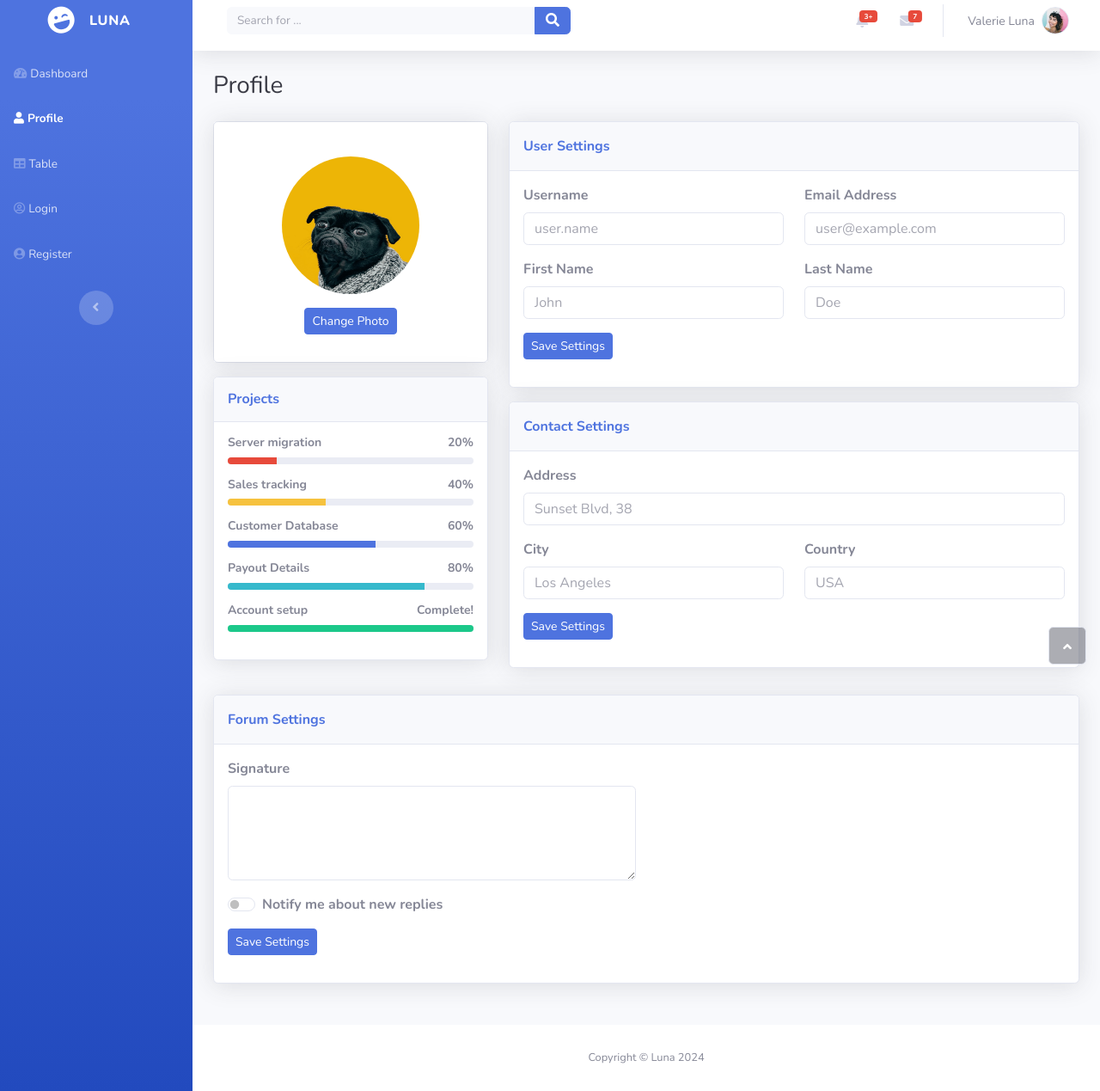
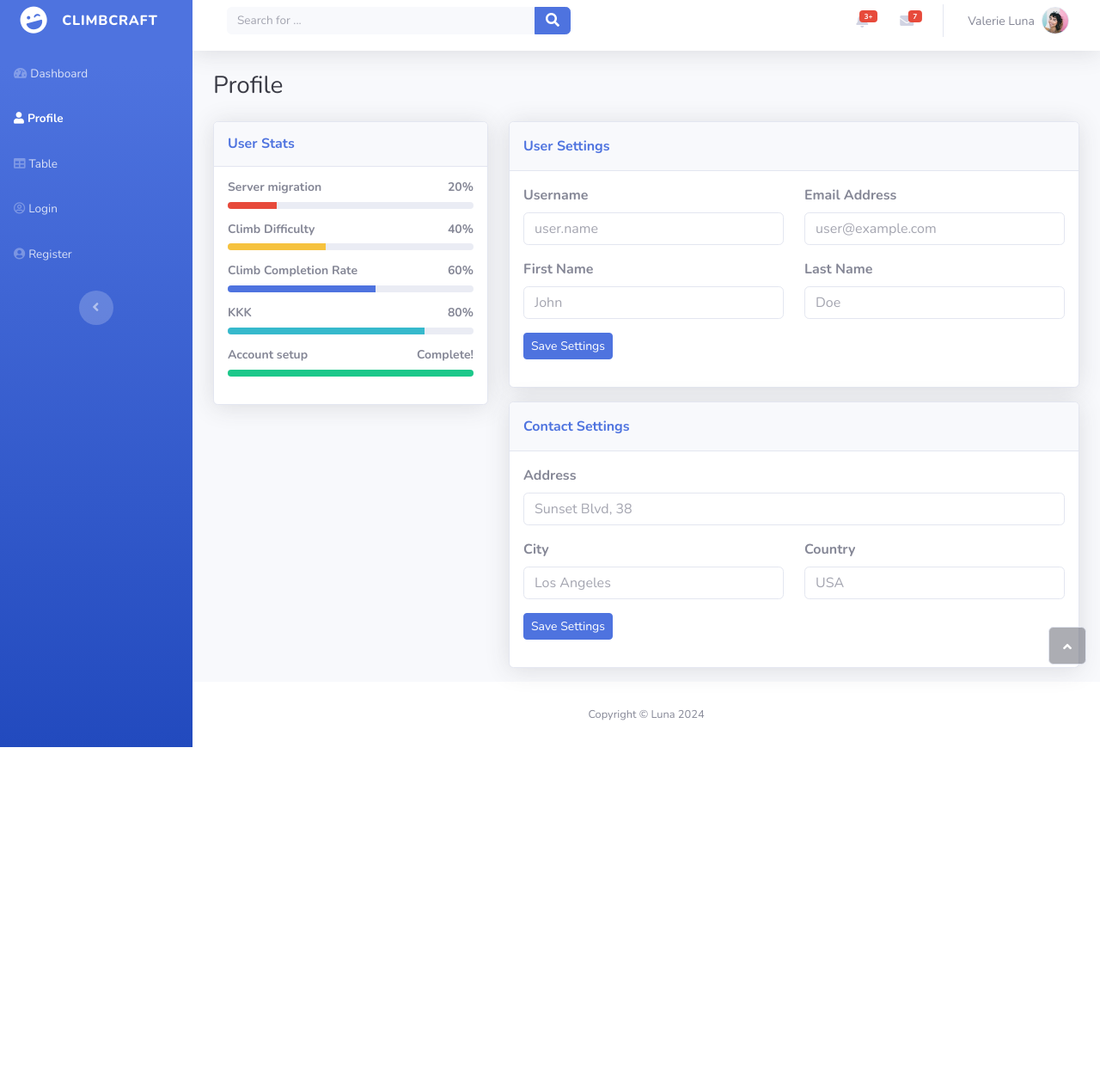
Before and after one commit to IsaacC-245/ClimbCraft, a plain HTML site: page climcraft_fe/profile.html in a window 1280 px wide. Shown: the part 11-1280 px from the top of the page at 86% size. After the commit the page ends 880 px from the top, so only its background shows below. Drawn offline with nearby package versions, Linux system fonts and the light colour scheme.

Commit message:
Update profile.html

```diff
--- a/climcraft_fe/profile.html
+++ b/climcraft_fe/profile.html
@@ -4,9 +4,9 @@
 <head>
 	<meta charset="utf-8">
 	<meta name="viewport" content="width=device-width, initial-scale=1.0, shrink-to-fit=no">
-	<title>Profile - Luna</title>
+	<title>Profile - ClimbCraft</title>
 	<meta name="description"
-		content="Luna would be a performance optimization tool for women, offering training schedules that adapt to their menstrual cycle, aiming to maximize performance and recovery by leveraging hormonal fluctuation insights.">
+		content="ClimbCraft would be a performance optimization tool for women, offering training schedules that adapt to their menstrual cycle, aiming to maximize performance and recovery by leveraging hormonal fluctuation insights.">
 	<link rel="stylesheet" href="assets/bootstrap/css/bootstrap.min.css">
 	<link rel="stylesheet"
 		href="https://fonts.googleapis.com/css?family=Nunito:200,200i,300,300i,400,400i,600,600i,700,700i,800,800i,900,900i&amp;display=swap">
@@ -19,7 +19,7 @@
 			<div class="container-fluid d-flex flex-column p-0"><a
 					class="navbar-brand d-flex justify-content-center align-items-center sidebar-brand m-0" href="#">
 					<div class="sidebar-brand-icon rotate-n-15"><i class="fas fa-laugh-wink"></i></div>
-					<div class="sidebar-brand-text mx-3"><span>Luna</span></div>
+					<div class="sidebar-brand-text mx-3"><span>ClimbCraft</span></div>
 				</a>
 				<hr class="sidebar-divider my-0">
 				<ul class="navbar-nav text-light" id="accordionSidebar">
@@ -183,16 +183,9 @@
 					<h3 class="text-dark mb-4">Profile</h3>
 					<div class="row mb-3">
 						<div class="col-lg-4">
-							<div class="card mb-3">
-								<div class="card-body text-center shadow"><img class="rounded-circle mb-3 mt-4"
-										src="assets/img/dogs/image2.jpeg" width="160" height="160">
-									<div class="mb-3"><button class="btn btn-primary btn-sm" type="button">Change
-											Photo</button></div>
-								</div>
-							</div>
 							<div class="card shadow mb-4">
 								<div class="card-header py-3">
-									<h6 class="text-primary fw-bold m-0">Projects</h6>
+									<h6 class="text-primary fw-bold m-0">User Stats</h6>
 								</div>
 								<div class="card-body">
 									<h4 class="small fw-bold">Server migration<span class="float-end">20%</span></h4>
@@ -201,19 +194,19 @@
 											aria-valuemax="100" style="width: 20%;"><span
 												class="visually-hidden">20%</span></div>
 									</div>
-									<h4 class="small fw-bold">Sales tracking<span class="float-end">40%</span></h4>
+									<h4 class="small fw-bold">Climb Difficulty<span class="float-end">40%</span></h4>
 									<div class="progress progress-sm mb-3">
 										<div class="progress-bar bg-warning" aria-valuenow="40" aria-valuemin="0"
 											aria-valuemax="100" style="width: 40%;"><span
 												class="visually-hidden">40%</span></div>
 									</div>
-									<h4 class="small fw-bold">Customer Database<span class="float-end">60%</span></h4>
+									<h4 class="small fw-bold">Climb Completion Rate<span class="float-end">60%</span></h4>
 									<div class="progress progress-sm mb-3">
 										<div class="progress-bar bg-primary" aria-valuenow="60" aria-valuemin="0"
 											aria-valuemax="100" style="width: 60%;"><span
 												class="visually-hidden">60%</span></div>
 									</div>
-									<h4 class="small fw-bold">Payout Details<span class="float-end">80%</span></h4>
+									<h4 class="small fw-bold">KKK<span class="float-end">80%</span></h4>
 									<div class="progress progress-sm mb-3">
 										<div class="progress-bar bg-info" aria-valuenow="80" aria-valuemin="0"
 											aria-valuemax="100" style="width: 80%;"><span
@@ -336,31 +329,6 @@
 							</div>
 						</div>
 					</div>
-					<div class="card shadow mb-5">
-						<div class="card-header py-3">
-							<p class="text-primary m-0 fw-bold">Forum Settings</p>
-						</div>
-						<div class="card-body">
-							<div class="row">
-								<div class="col-md-6">
-									<form>
-										<div class="mb-3"><label class="form-label"
-												for="signature"><strong>Signature</strong><br></label><textarea
-												class="form-control" id="signature" rows="4"
-												name="signature"></textarea></div>
-										<div class="mb-3">
-											<div class="form-check form-switch"><input class="form-check-input"
-													type="checkbox" id="formCheck-1"><label class="form-check-label"
-													for="formCheck-1"><strong>Notify me about new
-														replies</strong></label></div>
-										</div>
-										<div class="mb-3"><button class="btn btn-primary btn-sm" type="submit">Save
-												Settings</button></div>
-									</form>
-								</div>
-							</div>
-						</div>
-					</div>
 				</div>
 			</div>
 			<footer class="bg-white sticky-footer">
```
